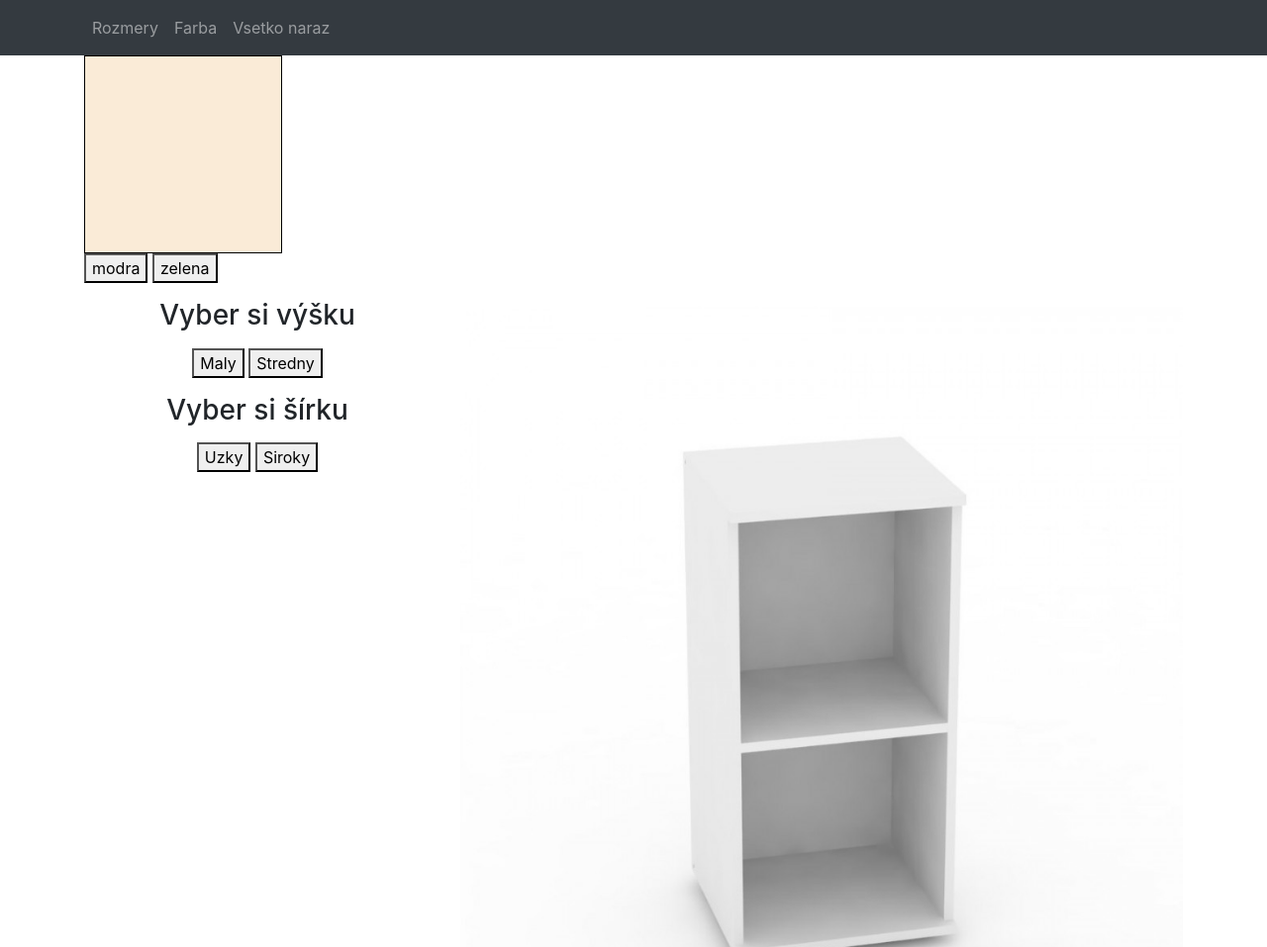
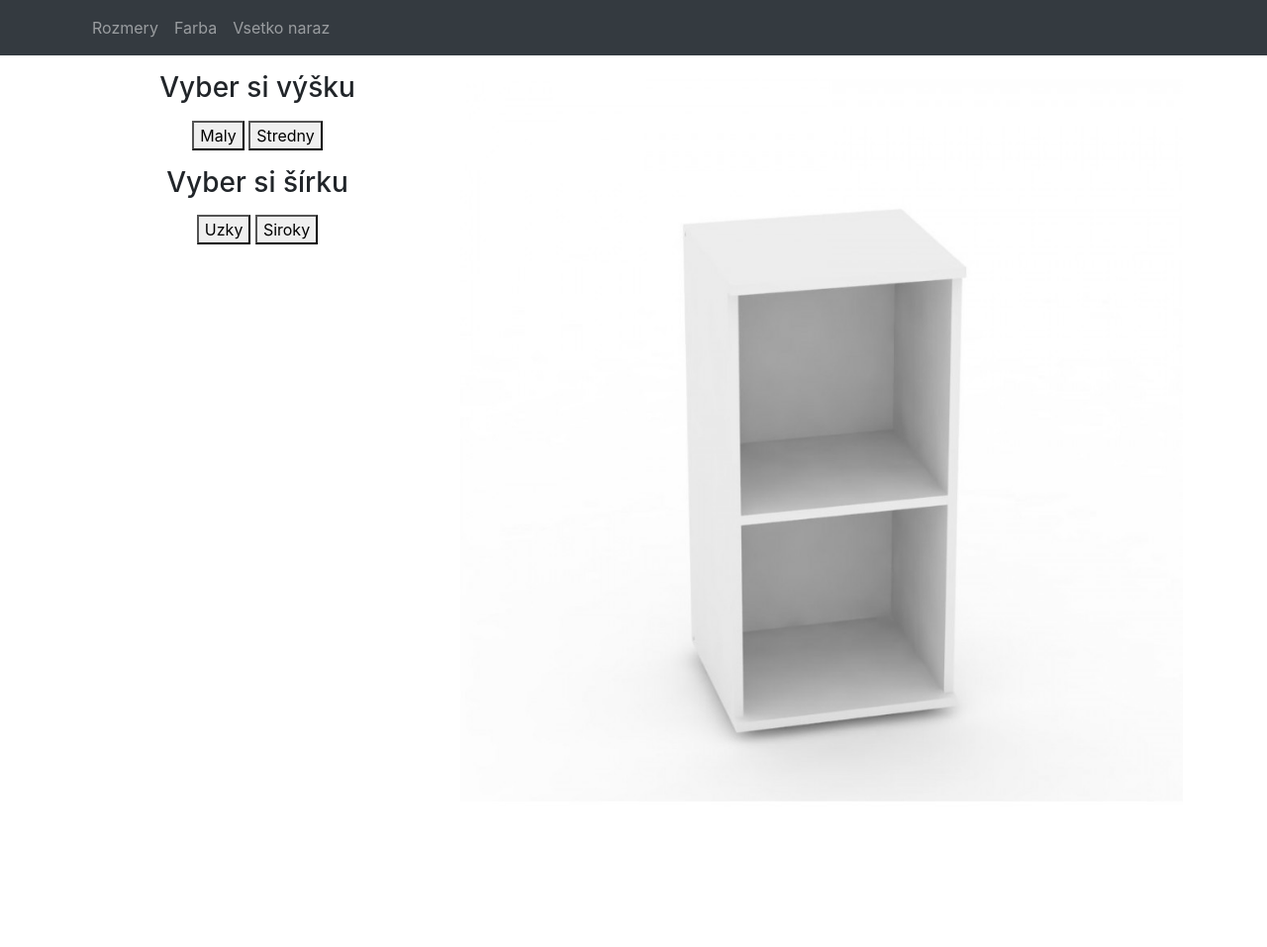
Before and after one commit to KTK81/Bootstrap-testing, a website: page index.html in a window 1280 px wide. Shown: the top 957 px of the page at 99% size. After the commit the page ends 834 px from the top, so only its background shows below. Drawn offline with Linux system fonts and the light colour scheme; files whose address does not match are found by name.

Commit message:
pred zmenami, funkcne

```diff
--- a/index.html
+++ b/index.html
@@ -14,7 +14,6 @@ PRIDAT
 
  -->
 
-
   <head>
     <meta charset="utf-8">
     <meta name="viewport" content="width=device-width, initial-scale=1, shrink-to-fit=no">
@@ -27,7 +26,7 @@ PRIDAT
 
 
   <body>
-    <!-- Navigation -->
+    <!-- Navigation - Hlavne horne menu, zviditelni spravnu cast kodu -->
     <nav class="navbar navbar-expand-lg navbar-dark bg-dark fixed-top">
       <div class="container">
         <div class="collapse navbar-collapse" id="navbarResponsive">
@@ -59,16 +58,7 @@ PRIDAT
 -->
 
       <!-- Portfolio Item Row -->
-      <div class="pokusnyDIV">
-        </div>
-        <button onclick="zmena()" id="bttnModra">modra</button>
-        <button onclick="zmena()" id="bttnZelena">zelena</button>
-
-
         <div class="row">
-
-
-
         <div class="col-md-4 vyberMenu">
 
             <div id="vyberRozmer" class="vyberMenu">
```
Lines whose indentation alone changed are shown as unchanged.
